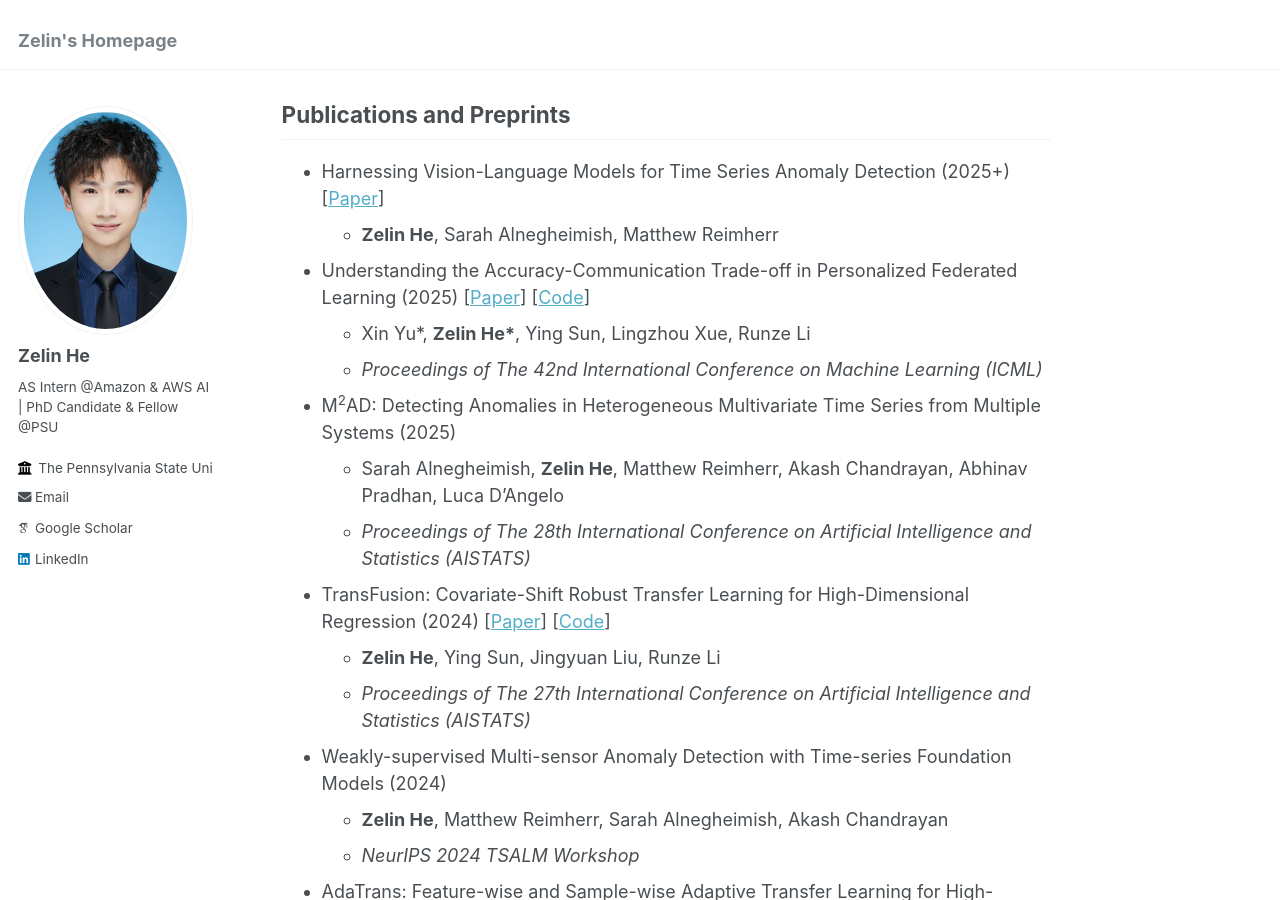
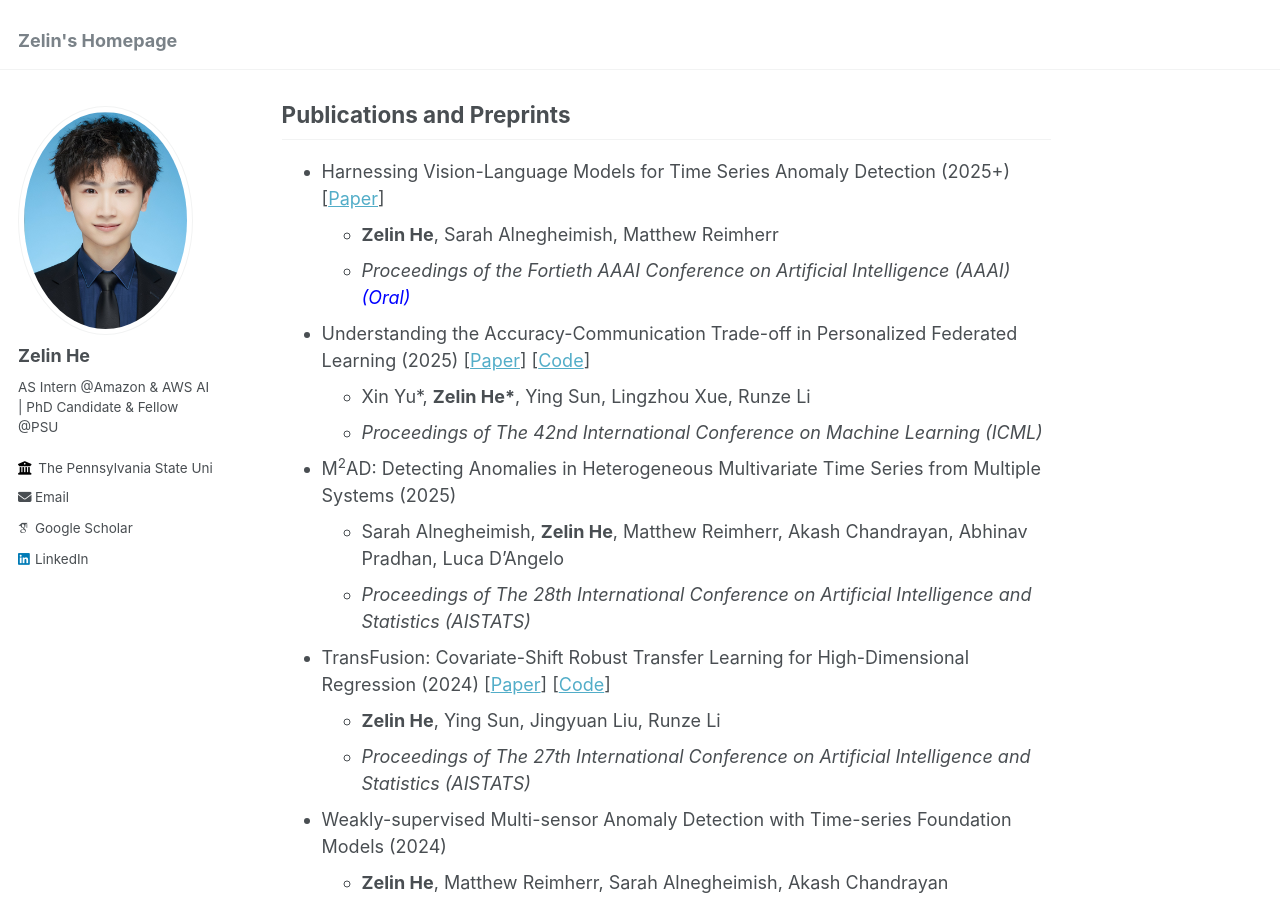
Before and after one commit to ZLHe0/zelinhe.github.io, a Jekyll site: the page built from _pages/about.md, in a window 1280 px wide and 900 px high, scrolled down 608 px. Built offline with Jekyll 4.4.1, drawn with Linux system fonts in a browser that asks for light colours; some web fonts are replaced.

Commit message:
Update about.md

```diff
--- a/_pages/about.md
+++ b/_pages/about.md
@@ -17,6 +17,8 @@ I am a Ph.D. Candidate at Penn State. I am closely working with Amazon DST & AWS
 ## Publications and Preprints
 - Harnessing Vision-Language Models for Time Series Anomaly Detection (2025+) [[Paper](https://arxiv.org/pdf/2506.06836)]
   - **Zelin He**, Sarah Alnegheimish, Matthew Reimherr
+  - *Proceedings of the Fortieth AAAI Conference on Artificial Intelligence (AAAI) <span style="color:blue">(Oral)</span>*
+
 - Understanding the Accuracy-Communication Trade-off in Personalized Federated Learning (2025) [[Paper](https://www.arxiv.org/abs/2410.08934)] [[Code](https://github.com/ZLHe0/fedprox-bilevel)]
   - Xin Yu\*, **Zelin He\***, Ying Sun, Lingzhou Xue, Runze Li
   - *Proceedings of The 42nd International Conference on Machine Learning (ICML)*
```
